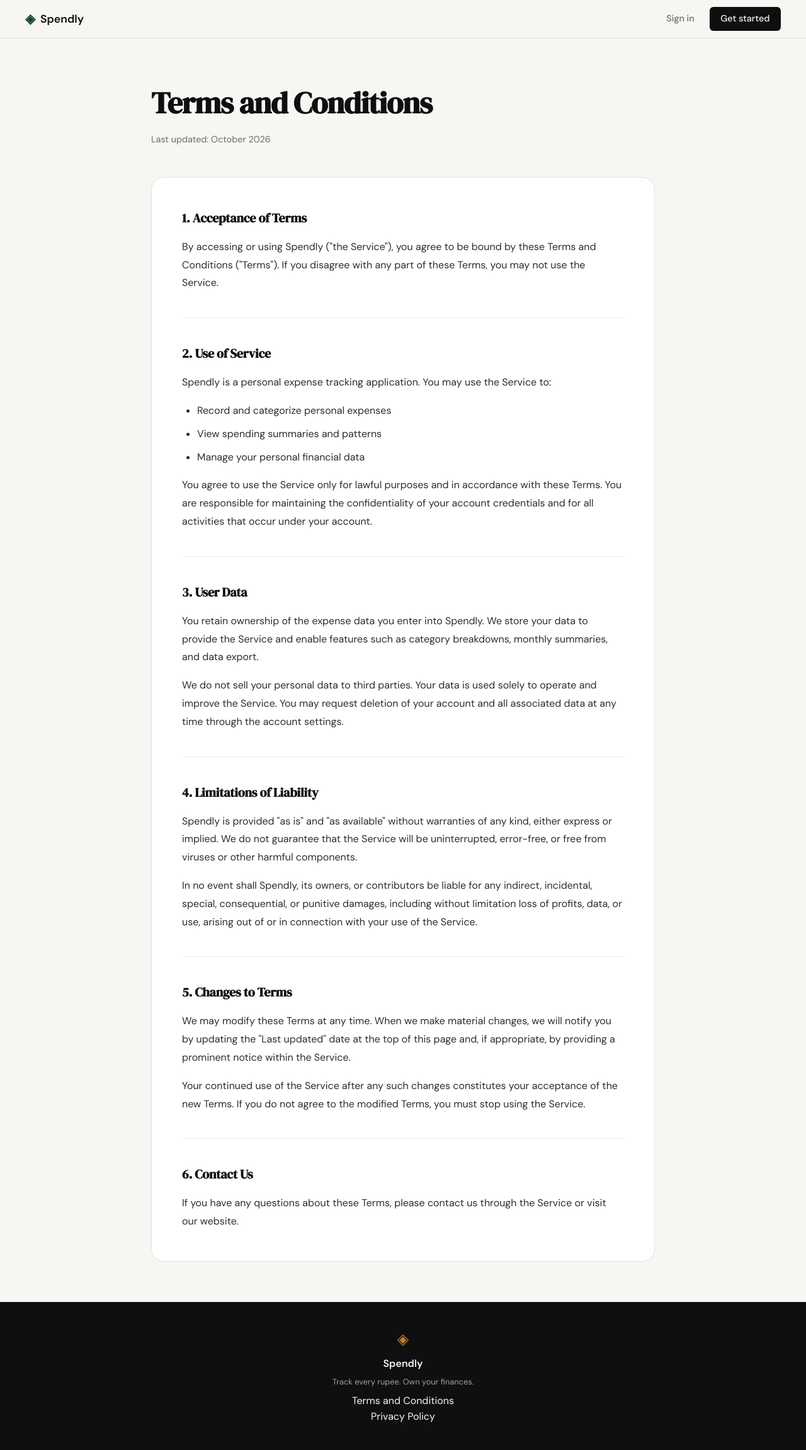
After one commit to RanaArvind2002/expense-tracker, a Flask app: page /terms in a window 1280 px wide. The commit adds this page. Shown: the whole page at 63% size. Run offline with Flask 3, Linux system fonts and the light colour scheme.

Commit message:
styling terms.html page

```diff
--- a/app.py
+++ b/app.py
@@ -20,6 +20,11 @@ def register():
 @app.route("/login")
 def login():
     return render_template("login.html")
+
+
+@app.route("/terms")
+def terms():
+    return render_template("terms.html")
 
 
 # ------------------------------------------------------------------ #
--- a/templates/base.html
+++ b/templates/base.html
@@ -35,7 +35,7 @@
             <span class="footer-name">Spendly</span>
             <p class="footer-copy">Track every rupee. Own your finances.</p>
             <div class="footer-links">
-                <a href="#">Terms and Conditions</a>
+                <a href="{{ url_for('terms') }}">Terms and Conditions</a>
                 <br>
                 <a href="#">Privacy Policy</a>
             </div>
--- /dev/null
+++ b/templates/terms.html
@@ -0,0 +1,137 @@
+{% extends "base.html" %}
+
+{% block title %}Terms and Conditions — Spendly{% endblock %}
+
+{% block head %}
+<style>
+    .legal-page {
+        padding: 4rem 2rem;
+    }
+
+    .legal-inner {
+        max-width: 800px;
+        margin: 0 auto;
+    }
+
+    .legal-title {
+        font-family: var(--font-display);
+        font-size: clamp(2rem, 4vw, 3rem);
+        color: var(--ink);
+        margin-bottom: 0.5rem;
+        letter-spacing: -0.02em;
+    }
+
+    .legal-meta {
+        font-size: 0.9rem;
+        color: var(--ink-muted);
+        margin-bottom: 3rem;
+    }
+
+    .legal-content {
+        background: var(--paper-card);
+        border: 1px solid var(--border);
+        border-radius: var(--radius-lg);
+        padding: 3rem;
+    }
+
+    .legal-section {
+        margin-bottom: 2.5rem;
+        padding-bottom: 2.5rem;
+        border-bottom: 1px solid var(--border-soft);
+    }
+
+    .legal-section:last-child {
+        margin-bottom: 0;
+        padding-bottom: 0;
+        border-bottom: none;
+    }
+
+    .legal-section h2 {
+        font-family: var(--font-display);
+        font-size: 1.25rem;
+        color: var(--ink);
+        margin-bottom: 1rem;
+        letter-spacing: -0.01em;
+    }
+
+    .legal-section p {
+        color: var(--ink-soft);
+        line-height: 1.8;
+        margin-bottom: 1rem;
+    }
+
+    .legal-section p:last-child {
+        margin-bottom: 0;
+    }
+
+    .legal-section ul {
+        margin: 1rem 0 1rem 1.5rem;
+        color: var(--ink-soft);
+        line-height: 1.8;
+    }
+
+    .legal-section li {
+        margin-bottom: 0.5rem;
+    }
+
+    @media (max-width: 600px) {
+        .legal-page {
+            padding: 2rem 1rem;
+        }
+
+        .legal-content {
+            padding: 1.5rem;
+        }
+    }
+</style>
+{% endblock %}
+
+{% block content %}
+<section class="legal-page">
+    <div class="legal-inner">
+        <h1 class="legal-title">Terms and Conditions</h1>
+        <p class="legal-meta">Last updated: October 2026</p>
+
+        <div class="legal-content">
+            <section class="legal-section">
+                <h2>1. Acceptance of Terms</h2>
+                <p>By accessing or using Spendly ("the Service"), you agree to be bound by these Terms and Conditions ("Terms"). If you disagree with any part of these Terms, you may not use the Service.</p>
+            </section>
+
+            <section class="legal-section">
+                <h2>2. Use of Service</h2>
+                <p>Spendly is a personal expense tracking application. You may use the Service to:</p>
+                <ul>
+                    <li>Record and categorize personal expenses</li>
+                    <li>View spending summaries and patterns</li>
+                    <li>Manage your personal financial data</li>
+                </ul>
+                <p>You agree to use the Service only for lawful purposes and in accordance with these Terms. You are responsible for maintaining the confidentiality of your account credentials and for all activities that occur under your account.</p>
+            </section>
+
+            <section class="legal-section">
+                <h2>3. User Data</h2>
+                <p>You retain ownership of the expense data you enter into Spendly. We store your data to provide the Service and enable features such as category breakdowns, monthly summaries, and data export.</p>
+                <p>We do not sell your personal data to third parties. Your data is used solely to operate and improve the Service. You may request deletion of your account and all associated data at any time through the account settings.</p>
+            </section>
+
+            <section class="legal-section">
+                <h2>4. Limitations of Liability</h2>
+                <p>Spendly is provided "as is" and "as available" without warranties of any kind, either express or implied. We do not guarantee that the Service will be uninterrupted, error-free, or free from viruses or other harmful components.</p>
+                <p>In no event shall Spendly, its owners, or contributors be liable for any indirect, incidental, special, consequential, or punitive damages, including without limitation loss of profits, data, or use, arising out of or in connection with your use of the Service.</p>
+            </section>
+
+            <section class="legal-section">
+                <h2>5. Changes to Terms</h2>
+                <p>We may modify these Terms at any time. When we make material changes, we will notify you by updating the "Last updated" date at the top of this page and, if appropriate, by providing a prominent notice within the Service.</p>
+                <p>Your continued use of the Service after any such changes constitutes your acceptance of the new Terms. If you do not agree to the modified Terms, you must stop using the Service.</p>
+            </section>
+
+            <section class="legal-section">
+                <h2>6. Contact Us</h2>
+                <p>If you have any questions about these Terms, please contact us through the Service or visit our website.</p>
+            </section>
+        </div>
+    </div>
+</section>
+{% endblock %}
```
